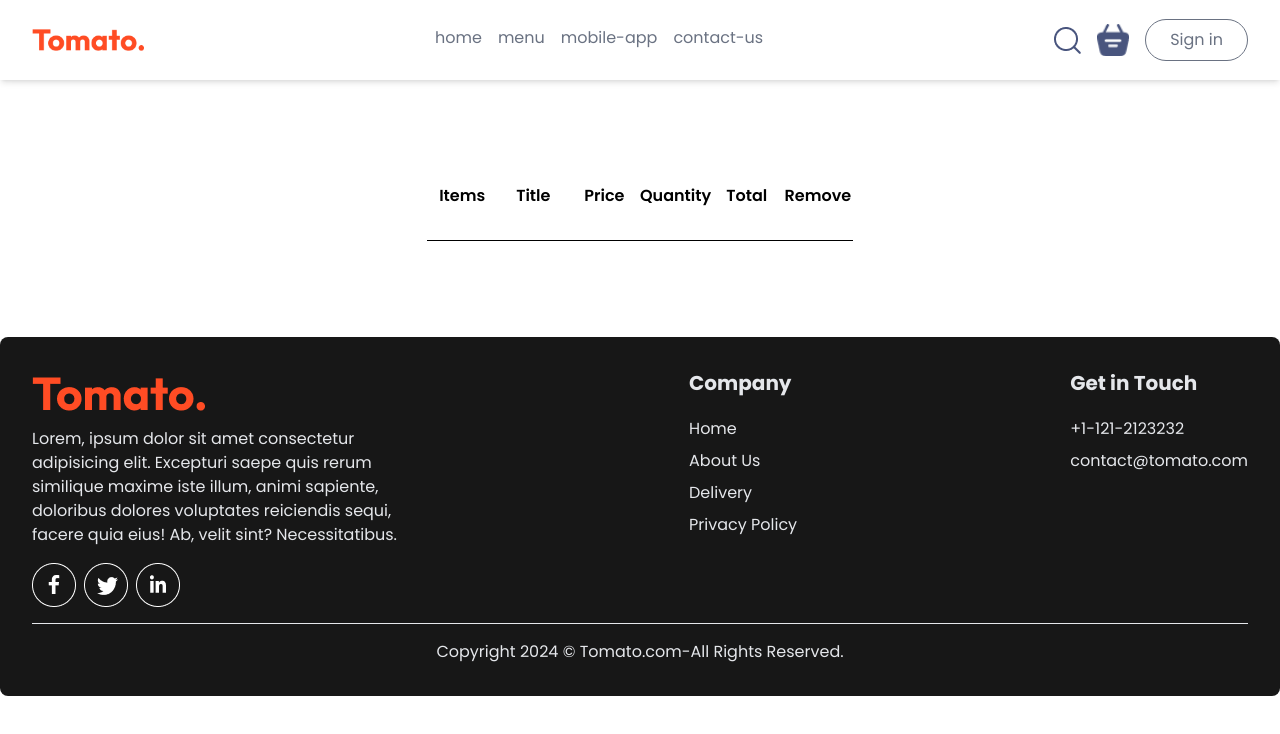
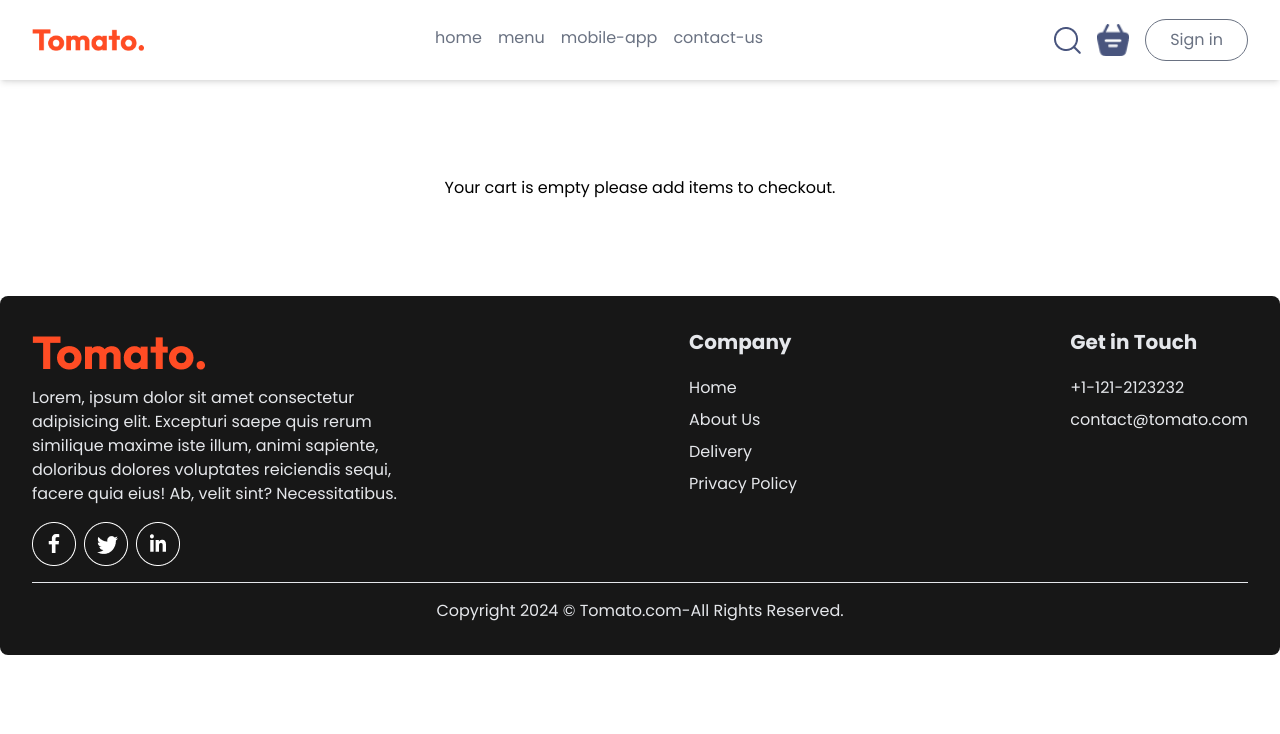
Before and after one commit to Prateek-ind/Food-delivery-App, a React (Vite) app: page /cart in a window 1280 px wide. Shown: the top 734 px of the page. Built offline with nearby package versions, Linux system fonts and the light colour scheme.

Commit message:
add fallback text to cart when empty

```diff
--- a/src/components/pages/Cart.jsx
+++ b/src/components/pages/Cart.jsx
@@ -11,8 +11,9 @@ const Cart = () => {
 
   return (
     <div className="pt-20 mt-24 max-w-7xl px-8 flex items-center justify-center">
+      {Object.values(cartItems) > 0 ? (
         <div className="">
-        <div className="grid grid-cols-6 items-center justify-center text-center font-semibold py-2">
+          <div className="grid grid-cols-6 items-center gap-4 justify-center text-center font-semibold py-2">
             <p>Items</p>
             <p>Title</p>
             <p>Price</p>
@@ -28,13 +29,19 @@ const Cart = () => {
                 <div className="">
                   <div
                     key={i}
-                  className="grid grid-cols-6 items-center justify-center text-center"
+                    className="grid grid-cols-6 gap-4 items-center justify-center text-center"
                   >
-                  <img src={item.image} className="w-24 p-2 mx-auto " alt="" />
+                    <img
+                      src={item.image}
+                      className="w-24 p-2 mx-auto "
+                      alt=""
+                    />
                     <p>{item.name}</p>
                     <p>{formattedUSD.format(item.price)}</p>
                     <p>{cartItems[item._id]}</p>
-                  <p>{formattedUSD.format(item.price * cartItems[item._id])}</p>
+                    <p>
+                      {formattedUSD.format(item.price * cartItems[item._id])}
+                    </p>
                     <button
                       onClick={() => removeFromCart(item._id)}
                       className="font-bold text-orange-500 hover:scale-105 cursor-pointer"
@@ -48,6 +55,9 @@ const Cart = () => {
             }
           })}
         </div>
+      ) : (
+        <p>Your cart is empty please add items to checkout.</p>
+      )}
     </div>
   );
 };
```
Lines whose indentation alone changed are shown as unchanged.
